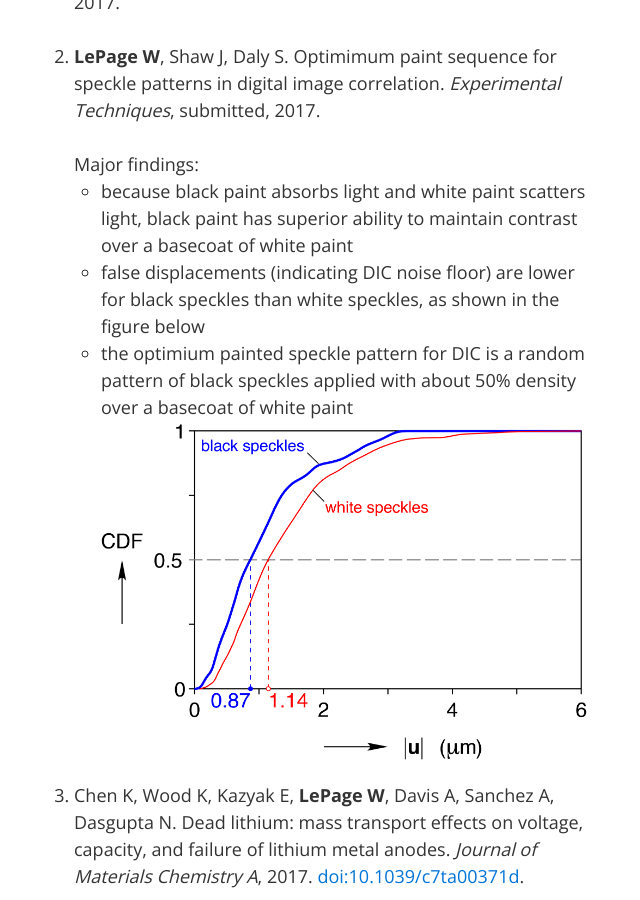
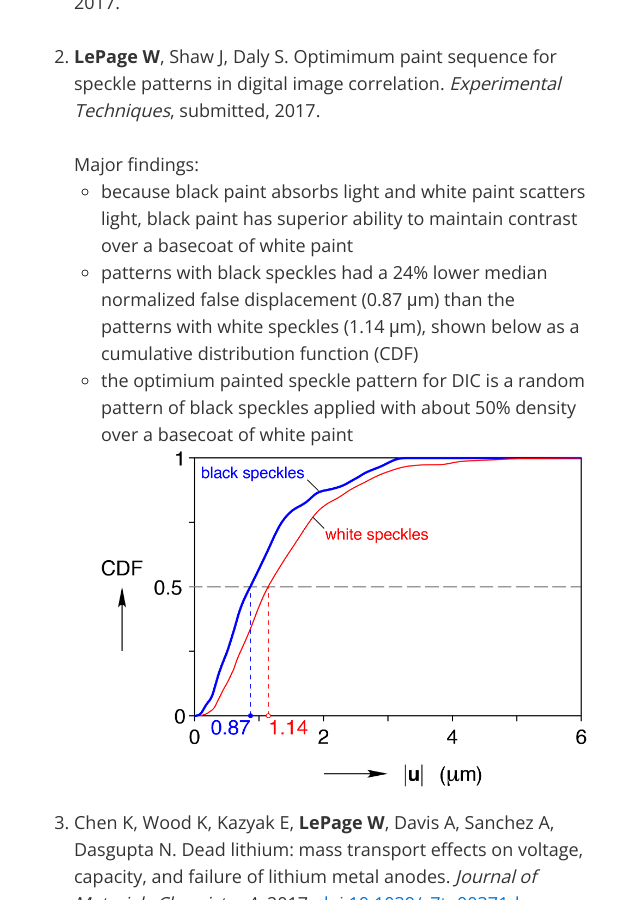
Before and after one commit to wlepage/wlepage.github.io, a Jekyll site: the page built from index.md, in a window 1280 px wide and 900 px high, scrolled down 2506 px. Shown: the whole window, without its empty margins (323-963 px from the left). Built offline with Jekyll 4.4.1, drawn with Linux system fonts in a browser that asks for light colours.

Commit message:
Create index.md

```diff
--- a/index.md
+++ b/index.md
@@ -55,7 +55,7 @@ En route to building new understandings about material degradation and failure,
 1. __LePage W__, Shaw J, Daly S. Optimimum paint sequence for speckle patterns in digital image correlation. _Experimental Techniques_, submitted, 2017. <br /><br />
 Major findings:
 	+ because black paint absorbs light and white paint scatters light, black paint has superior ability to maintain contrast over a basecoat of white paint
-	+ false displacements (indicating DIC noise floor) are lower for black speckles than white speckles, as shown in the figure below
+	+ patterns with black speckles had a 24% lower median normalized false displacement (0.87 μm) than the patterns with white speckles (1.14 μm), shown below as a cumulative distribution function (CDF)
 	+ the optimium painted speckle pattern for DIC is a random pattern of black speckles applied with about 50% density over a basecoat of white paint
 ![Optimum paint speckles sequence](img/TOC_paintspeckles.png "Optimum paint speckles sequence")
 1. Chen K, Wood K, Kazyak E, __LePage W__, Davis A, Sanchez A, Dasgupta N. Dead lithium: mass transport effects on voltage, capacity, and failure of lithium metal anodes. _Journal of Materials Chemistry A_, 2017. [doi:10.1039/c7ta00371d](http://doi.org/10.1039/c7ta00371d). <br /><br />
```
